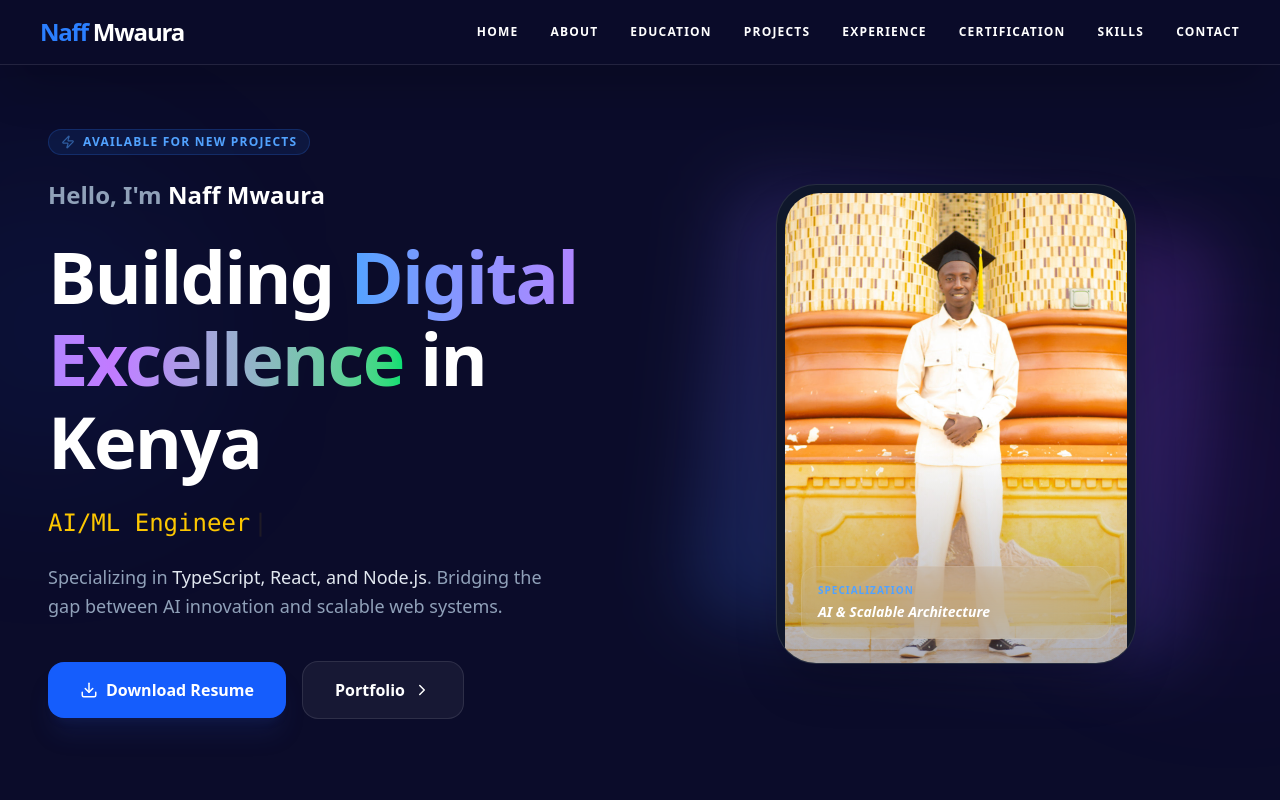
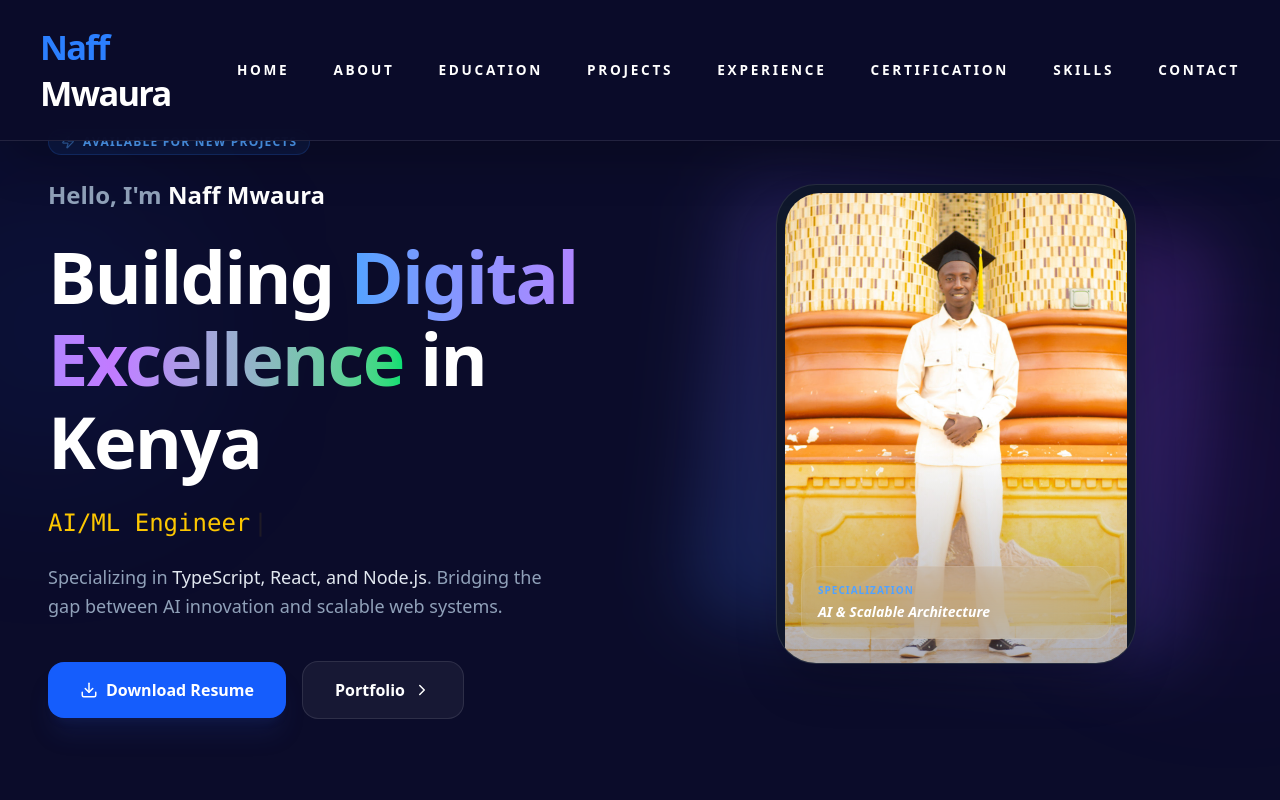
Before and after one commit to NaffMwaura/my-portfolio, a React (Vite) app: page / in a window 1280 px wide. Shown: the top 800 px of the page. Built offline with nearby package versions, Linux system fonts and the light colour scheme.

Commit message:
Style Navbar

```diff
--- a/src/index.css
+++ b/src/index.css
@@ -1,10 +1,72 @@
 @import "tailwindcss";
 @import 'slick-carousel/slick/slick.css';
 @import 'slick-carousel/slick/slick-theme.css';
+
+/* Import premium fonts: elegant luxury serif for the logo + supporting sans serif */
+@import url('https://fonts.googleapis.com/css2?family=Playfair+Display:wght@700;800&family=Plus+Jakarta+Sans:wght@700;800&display=swap');
 
 html {
   scroll-behavior: smooth;
 }
 
+/* bg-[#0b0c2a] */
 
-/* bg-[#0b0c2a] */
+/* ==========================================
+   NAVBAR & LOGO STYLING ENHANCEMENTS
+   ========================================== */
+
+/* 1. Apply an elegant luxury serif specifically to the logo */
+h1.logo-heading {
+  font-family: 'Playfair Display', Georgia, serif !important;
+  font-weight: 700 !important;
+  letter-spacing: -0.03em !important;
+}
+
+/* 2. Give the name a subtle, high-end gradient text effect */
+a.logo-link {
+  background: linear-gradient(135deg, #ffffff 60%, #93c5fd 100%);
+  -webkit-background-clip: text;
+  -webkit-text-fill-color: transparent;
+  background-clip: text;
+}
+
+/* Keep your custom blue highlight color for "Naff" */
+a.logo-link span.text-blue-500 {
+  background: linear-gradient(135deg, #3b82f6 0%, #60a5fa 100%);
+  -webkit-background-clip: text;
+  -webkit-text-fill-color: transparent;
+  background-clip: text;
+}
+
+/* 3. Make the overall navbar taller */
+nav.py-4 {
+  padding-top: 1.5rem !important;
+  padding-bottom: 1.5rem !important;
+}
+
+/* 4. Increase Logo Size */
+h1.text-xl {
+  font-size: 1.65rem !important;
+}
+@media (min-width: 640px) {
+  h1.sm\:text-2xl {
+    font-size: 2.15rem !important;
+  }
+}
+/* 5. Make Desktop Navigation Links larger & more elegant */
+@media (min-width: 1024px) {
+  ul.lg\:gap-8 {
+    gap: 2.75rem !important;
+  }
+
+  a.lg\:text-xs {
+    font-size: 0.85rem !important;
+    letter-spacing: 0.2em !important;
+  }
+}
+
+/* 6. Soft Glow Hover Effect */
+a:hover {
+  text-shadow: 0 0 15px rgba(59, 130, 246, 0.4);
+  transition: all 0.3s ease-in-out;
+}
```
